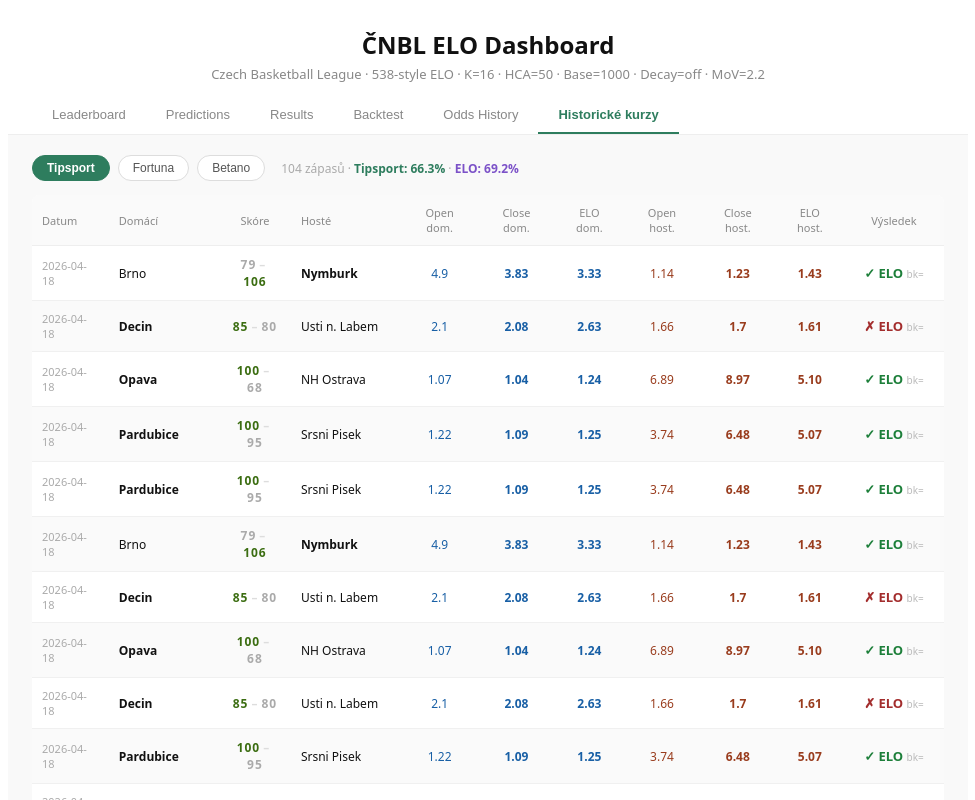
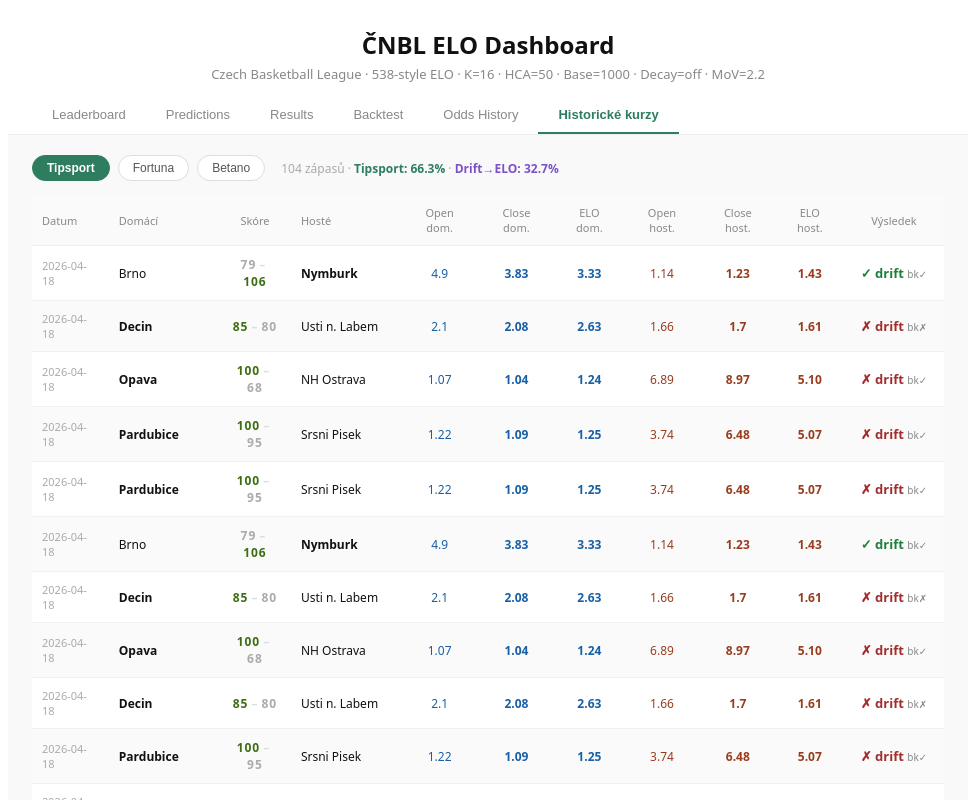
Before and after one commit to cechi16/cnbl-elo, a React (Vite) app: page / in a window 1280 px wide. Both pictures are taken after a click on the button "Historické kurzy". Shown: the top 800 px of the page, without its empty margins (152-1127 px from the left). Built offline with nearby package versions, Linux system fonts and the light colour scheme.

Commit message:
Historical odds: show drift-to-ELO instead of outcome vs ELO

```diff
--- a/src/App.jsx
+++ b/src/App.jsx
@@ -1369,15 +1369,19 @@ export default function App() {
 
 
           // Summary stats for selected bookmaker
-          const withBk = sorted.filter(m => m.Bookmakers?.[histBk]?.CloseHome);
+          const withBk = sorted.filter(m => m.Bookmakers?.[histBk]?.OpenHome && m.Bookmakers?.[histBk]?.CloseHome);
           const bkCorrect = withBk.filter(m => {
             const homeWon = m.HomeScore > m.AwayScore;
             const bkFavHome = (m.Bookmakers[histBk].CloseHome ?? 99) < (m.Bookmakers[histBk].CloseAway ?? 99);
             return homeWon === bkFavHome;
           }).length;
-          const eloCorrect = withBk.filter(m => {
-            const homeWon = m.HomeScore > m.AwayScore;
-            return homeWon === (eloP(m.HomeTeam, m.AwayTeam) > 0.5);
+          // Drift-to-ELO: did the market move its closing odds closer to the ELO fair odds
+          // than the opening line was? If yes, the market ended up agreeing with ELO.
+          const driftAligned = withBk.filter(m => {
+            const p = eloP(m.HomeTeam, m.AwayTeam);
+            const eloH = 1 / p;
+            const bk = m.Bookmakers[histBk];
+            return Math.abs(bk.CloseHome - eloH) < Math.abs(bk.OpenHome - eloH);
           }).length;
 
           const thSt = { ...s.th, fontSize: 11 };
@@ -1398,7 +1402,7 @@ export default function App() {
                   {withBk.length} zápasů ·{" "}
                   <span style={{ color: "#2E7D5E", fontWeight: 600 }}>{histBk}: {withBk.length ? ((bkCorrect / withBk.length) * 100).toFixed(1) : "—"}%</span>
                   {" · "}
-                  <span style={{ color: "#7C52C8", fontWeight: 600 }}>ELO: {withBk.length ? ((eloCorrect / withBk.length) * 100).toFixed(1) : "—"}%</span>
+                  <span style={{ color: "#7C52C8", fontWeight: 600 }}>Drift→ELO: {withBk.length ? ((driftAligned / withBk.length) * 100).toFixed(1) : "—"}%</span>
                 </span>
               </div>
 
@@ -1429,9 +1433,12 @@ export default function App() {
                       const closeA    = bk?.CloseAway ?? null;
                       const homeWon   = m.HomeScore > m.AwayScore;
                       const p         = eloP(m.HomeTeam, m.AwayTeam);
+                      const eloH      = 1 / p;
                       const bkFavHome = closeH && closeA ? closeH < closeA : null;
                       const bkOk      = bkFavHome !== null ? homeWon === bkFavHome : null;
-                      const eloOk     = homeWon === (p > 0.5);
+                      const driftOk   = (openH != null && closeH != null)
+                        ? Math.abs(closeH - eloH) < Math.abs(openH - eloH)
+                        : null;
 
                       return (
                         <tr key={m.MatchId} style={{ background: i % 2 === 0 ? "#fff" : "#fafafa" }}>
@@ -1450,14 +1457,14 @@ export default function App() {
                           <td style={{ ...s.td, textAlign: "center", color: "#993C1D", fontWeight: 600 }}>{closeA ?? "—"}</td>
                           <td style={{ ...s.td, textAlign: "center", color: "#993C1D", fontWeight: 600 }}>{(1 / (1 - p)).toFixed(2)}</td>
                           <td style={{ ...s.td, textAlign: "center", fontSize: 13, whiteSpace: "nowrap" }}>
-                            {eloOk
-                              ? <span style={{ color: "#1D7F3A", fontWeight: 700 }}>✓ ELO</span>
-                              : <span style={{ color: "#A32D2D", fontWeight: 700 }}>✗ ELO</span>}
-                            {bkOk !== null && <>{" "}{bkOk === eloOk
-                              ? <span style={{ color: "#bbb", fontSize: 10 }}>bk=</span>
-                              : bkOk
-                                ? <span style={{ color: "#A32D2D", fontSize: 10 }}>bk✓</span>
-                                : <span style={{ color: "#1D7F3A", fontSize: 10 }}>bk✗</span>}</>}
+                            {driftOk === null
+                              ? <span style={{ color: "#bbb" }}>—</span>
+                              : driftOk
+                                ? <span style={{ color: "#1D7F3A", fontWeight: 700 }}>✓ drift</span>
+                                : <span style={{ color: "#A32D2D", fontWeight: 700 }}>✗ drift</span>}
+                            {bkOk !== null && <>{" "}{bkOk
+                              ? <span style={{ color: "#888", fontSize: 10 }}>bk✓</span>
+                              : <span style={{ color: "#888", fontSize: 10 }}>bk✗</span>}</>}
                           </td>
                         </tr>
                       );
```
